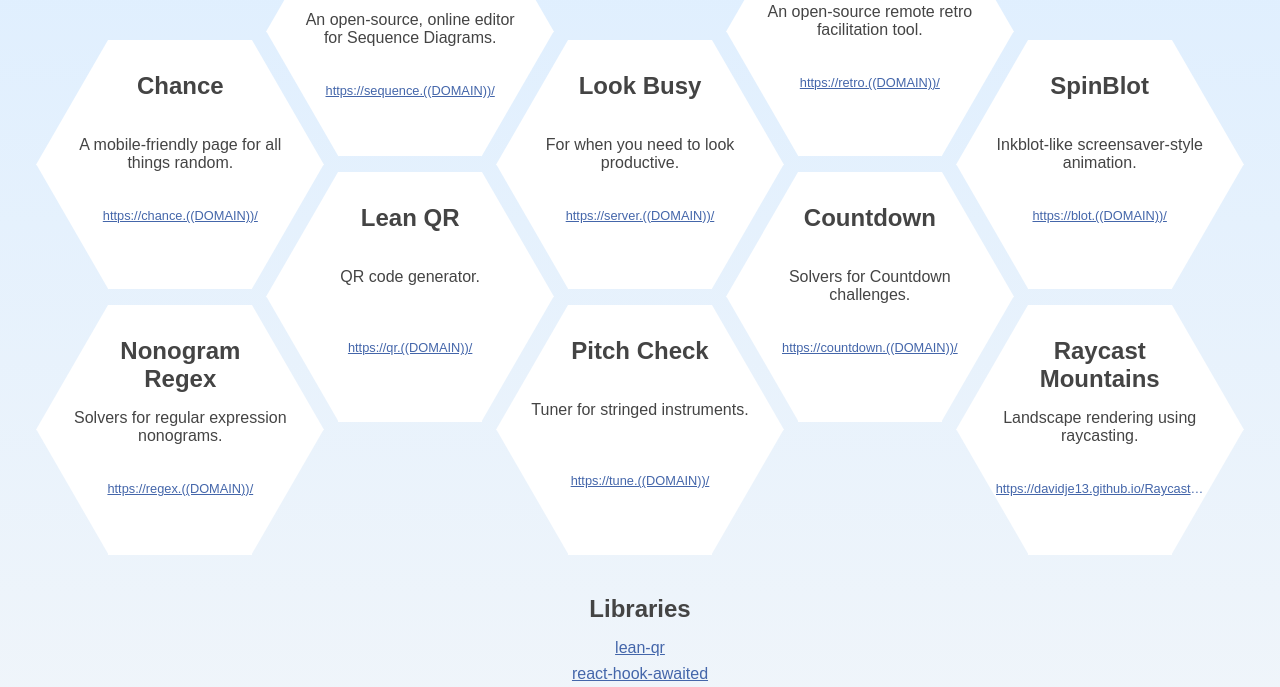
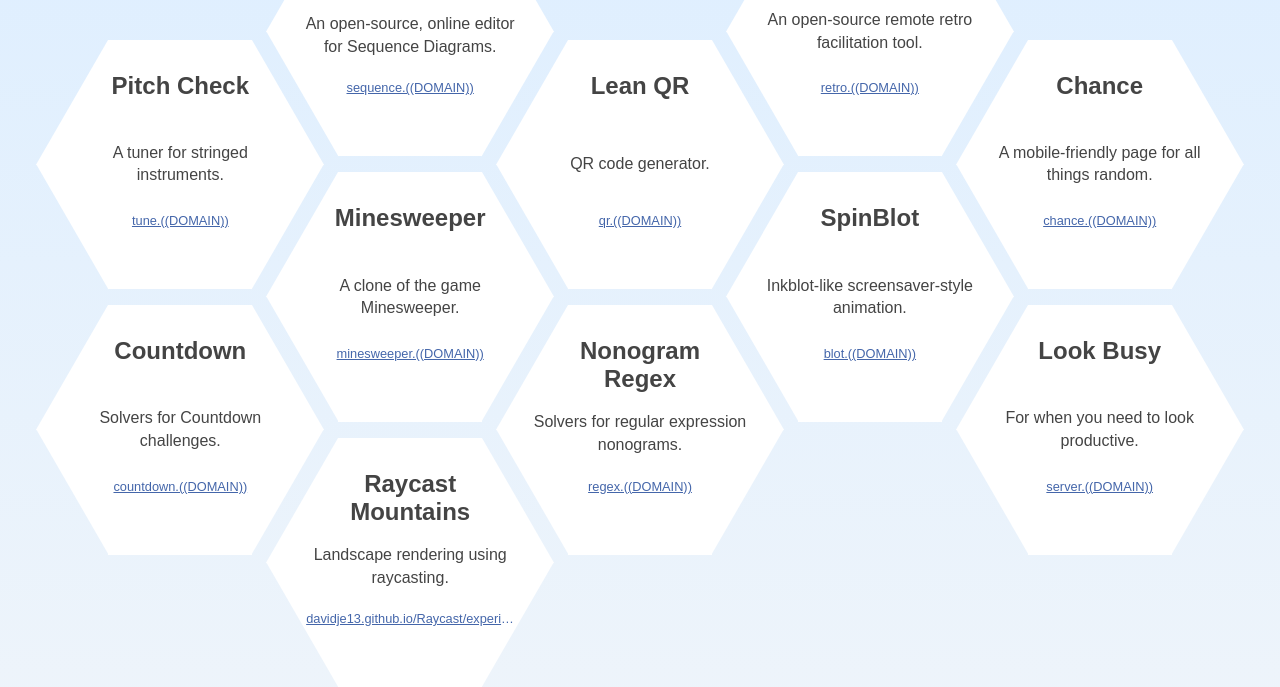
Before and after one commit to davidje13/Website, a plain HTML site: page www/index.htm in a window 1280 px wide. Shown: the part 146-833 px from the top of the page. Drawn offline with Linux system fonts and the light colour scheme.

Commit message:
Adjust home page item layout, add minesweeper

```diff
--- a/www/index.htm
+++ b/www/index.htm
@@ -14,7 +14,7 @@
 <a class="item" href="https://sequence.((DOMAIN))/"><section>
 <h2>Sequence Diagram</h2>
 <p class="info">An open-source, online editor for Sequence Diagrams.</p>
-<p class="link">https://sequence.((DOMAIN))/</p>
+<p class="link">sequence.((DOMAIN))</p>
 </section></a>
 
 <div class="spacer"></div>
@@ -22,57 +22,63 @@
 <a class="item" href="https://retro.((DOMAIN))/"><section>
 <h2>Refacto</h2>
 <p class="info">An open-source remote retro facilitation tool.</p>
-<p class="link">https://retro.((DOMAIN))/</p>
+<p class="link">retro.((DOMAIN))</p>
 </section></a>
 
 <div class="spacer"></div>
 
+<a class="item" href="https://tune.((DOMAIN))/"><section>
+<h2>Pitch Check</h2>
+<p class="info">A tuner for stringed instruments.</p>
+<p class="link">tune.((DOMAIN))</p>
+</section></a>
+
+<a class="item" href="https://qr.((DOMAIN))/"><section>
+<h2>Lean QR</h2>
+<p class="info">QR code generator.</p>
+<p class="link">qr.((DOMAIN))</p>
+</section></a>
+
 <a class="item" href="https://chance.((DOMAIN))/"><section>
 <h2>Chance</h2>
 <p class="info">A mobile-friendly page for all things random.</p>
-<p class="link">https://chance.((DOMAIN))/</p>
+<p class="link">chance.((DOMAIN))</p>
+</section></a>
+
+<a class="item" href="https://minesweeper.((DOMAIN))/"><section>
+<h2>Minesweeper</h2>
+<p class="info">A clone of the game Minesweeper.</p>
+<p class="link">minesweeper.((DOMAIN))</p>
+</section></a>
+
+<a class="item" href="https://blot.((DOMAIN))/"><section>
+<h2>SpinBlot</h2>
+<p class="info">Inkblot-like screensaver-style animation.</p>
+<p class="link">blot.((DOMAIN))</p>
+</section></a>
+
+<a class="item" href="https://countdown.((DOMAIN))/"><section>
+<h2>Countdown</h2>
+<p class="info">Solvers for Countdown challenges.</p>
+<p class="link">countdown.((DOMAIN))</p>
+</section></a>
+
+<a class="item" href="https://regex.((DOMAIN))/"><section>
+<h2>Nonogram Regex</h2>
+<p class="info">Solvers for regular expression nonograms.</p>
+<p class="link">regex.((DOMAIN))</p>
 </section></a>
 
 <a class="item" href="https://server.((DOMAIN))/"><section>
 <h2>Look Busy</h2>
 <p class="info">For when you need to look productive.</p>
-<p class="link">https://server.((DOMAIN))/</p>
-</section></a>
-
-<a class="item" href="https://blot.((DOMAIN))/"><section>
-<h2>SpinBlot</h2>
-<p class="info">Inkblot-like screensaver-style animation.</p>
-<p class="link">https://blot.((DOMAIN))/</p>
-</section></a>
-
-<a class="item" href="https://qr.((DOMAIN))/"><section>
-<h2>Lean QR</h2>
-<p class="info">QR code generator.</p>
-<p class="link">https://qr.((DOMAIN))/</p>
-</section></a>
-
-<a class="item" href="https://countdown.((DOMAIN))/"><section>
-<h2>Countdown</h2>
-<p class="info">Solvers for Countdown challenges.</p>
-<p class="link">https://countdown.((DOMAIN))/</p>
-</section></a>
-
-<a class="item" href="https://regex.((DOMAIN))/"><section>
-<h2>Nonogram Regex</h2>
-<p class="info">Solvers for regular expression nonograms.</p>
-<p class="link">https://regex.((DOMAIN))/</p>
-</section></a>
-
-<a class="item" href="https://tune.((DOMAIN))/"><section>
-<h2>Pitch Check</h2>
-<p class="info">Tuner for stringed instruments.</p>
-<p class="link">https://tune.((DOMAIN))/</p>
+<p class="link">server.((DOMAIN))</p>
 </section></a>
 
 <a class="item" href="https://davidje13.github.io/Raycast/experiment/mountains/"><section>
 <h2>Raycast Mountains</h2>
 <p class="info">Landscape rendering using raycasting.</p>
-<p class="link">https://davidje13.github.io/Raycast/experiment/mountains/</p>
+<p class="link">davidje13.github.io/Raycast/experiment/mountains</p>
 </section></a>
 </section>
 <section>
--- a/www/style.css
+++ b/www/style.css
@@ -77,6 +77,7 @@ li {
 }
 .item .info {
 	margin: 0 0 1rem;
+	line-height: 1.4;
 }
 .item .link {
 	font-size: 0.8rem;
@@ -123,7 +124,10 @@ a.item:hover {
 	}
 	.item>section {
 		position: absolute;
-		padding: 0;
+		display: flex;
+		flex-direction: column;
+		justify-content: space-between;
+		padding: 2rem 0;
 		border-radius: 0;
 		top: 0;
 		left: var(--grow);
@@ -152,15 +156,16 @@ a.item:hover {
 	}
 
 	.item h2 {
-		margin: 2rem -0.8rem 1rem;
+		margin: 0 -0.8rem;
 		min-height: 3rem;
 	}
 	.item .info {
-		margin: 0 -2.5rem 0.5rem;
-		min-height: 4rem;
+		margin: 0 -2.5rem;
 	}
 	.item .link {
 		margin: 0 -2rem;
+		min-height: 3rem;
+		padding-top: 0.25rem;
 	}
 	.item:focus {
 		--grow: 4px;
```
